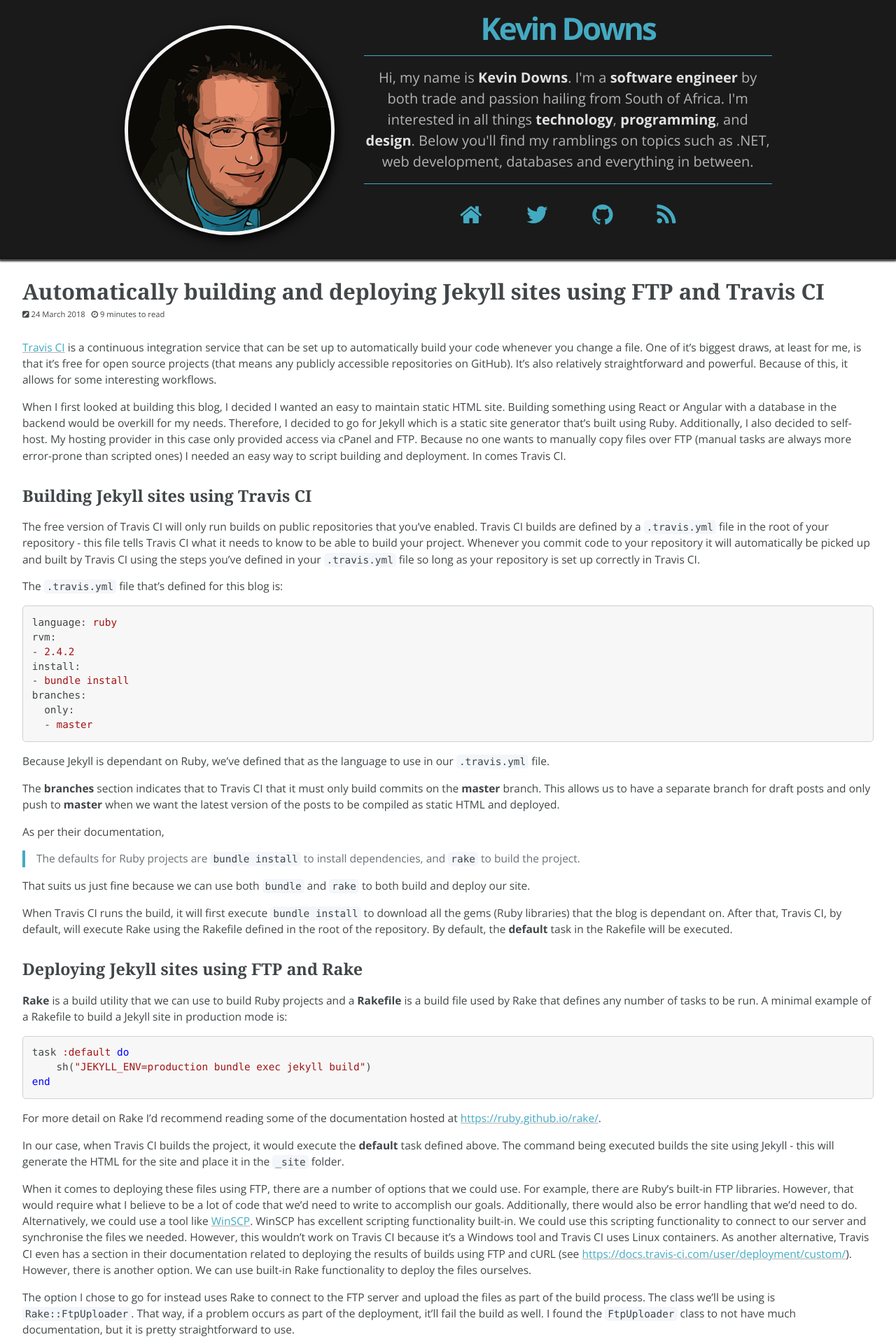
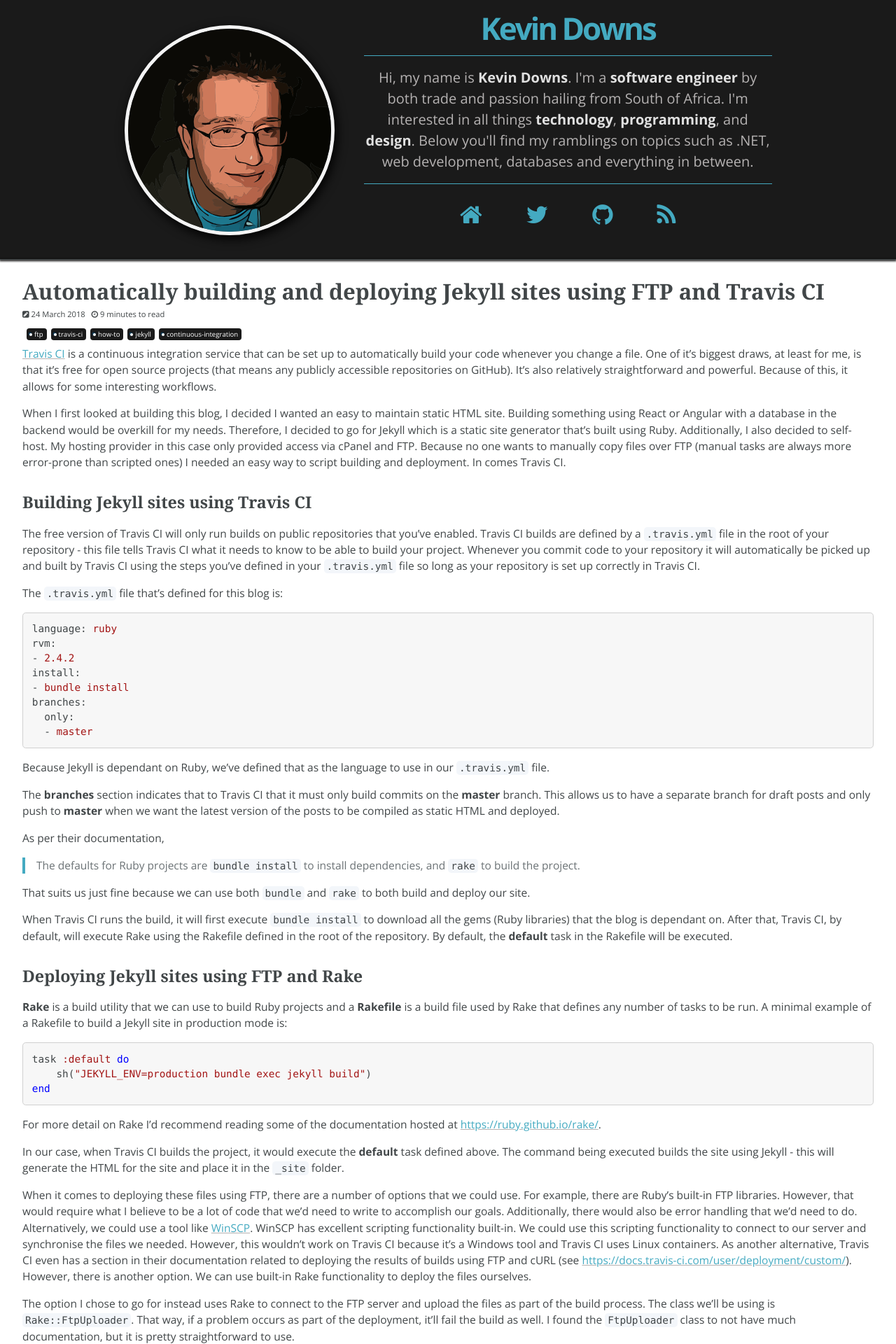
Before and after one commit to kpdowns/blog, a Jekyll site: the page built from _posts/2018-03-24-automatically-building-and-deploying-a-static-site-using-ftp-and-travisci.md, in a window 1280 px wide. Shown: the top 1920 px of the page at 70% size. Built offline with Jekyll 4.4.1, drawn with Linux system fonts in a browser that asks for light colours; comment, search, counter and statistics services are not loaded.

Commit message:
Add display for tags on post.

```diff
--- a/_layouts/post.html
+++ b/_layouts/post.html
@@ -11,6 +11,12 @@
   {% else %}
     {{ words | divided_by:180 }} minutes
   {% endif %} to read</span></div>
+
+  <ul class="tags">
+      {% for tag in page.tags %}
+      <li><span>{{ tag }}</span></li>
+      {% endfor %}
+  </ul>
 
 {{ content }}
 
--- a/_posts/2018-03-24-automatically-building-and-deploying-a-static-site-using-ftp-and-travisci.md
+++ b/_posts/2018-03-24-automatically-building-and-deploying-a-static-site-using-ftp-and-travisci.md
@@ -1,7 +1,7 @@
 ---
 layout: post
 title:  "Automatically building and deploying Jekyll sites using FTP and Travis CI"
-categories: ftp travis-ci how-to jekyll continuous-integration
+tags: ftp travis-ci how-to jekyll continuous-integration
 comments: true
 ---
 
--- a/css/blog.css
+++ b/css/blog.css
@@ -677,3 +677,46 @@
         padding-top: 1rem
     }
 }
+
+.tags {
+    padding: 0;
+    list-style: none;
+    margin-bottom: 25px;
+}
+
+.tags li,
+.tags span {
+    float: left;
+    height: 17px;
+    line-height: 17px;
+    position: relative;
+    font-size: 0.6rem;
+}
+
+.tags span {
+    margin-left: 6px;
+    padding: 0 5px 0 11px;
+    background: #1a1a1a;
+    color: #fff;
+    text-decoration: none;
+    -webkit-border-radius: 4px;
+    -moz-border-radius: 4px;
+    border-radius: 4px;
+}
+
+.tags span:after {
+    content: "";
+    position: absolute;
+    top: 7px;
+    left: 4px;
+    float: left;
+    width: 4px;
+    height: 4px;
+    -moz-border-radius: 2px;
+    -webkit-border-radius: 2px;
+    border-radius: 2px;
+    background: #fff;
+    -moz-box-shadow: -1px -1px 2px #004977;
+    -webkit-box-shadow: -1px -1px 2px #004977;
+    box-shadow: -1px -1px 2px #004977;
+}
```
